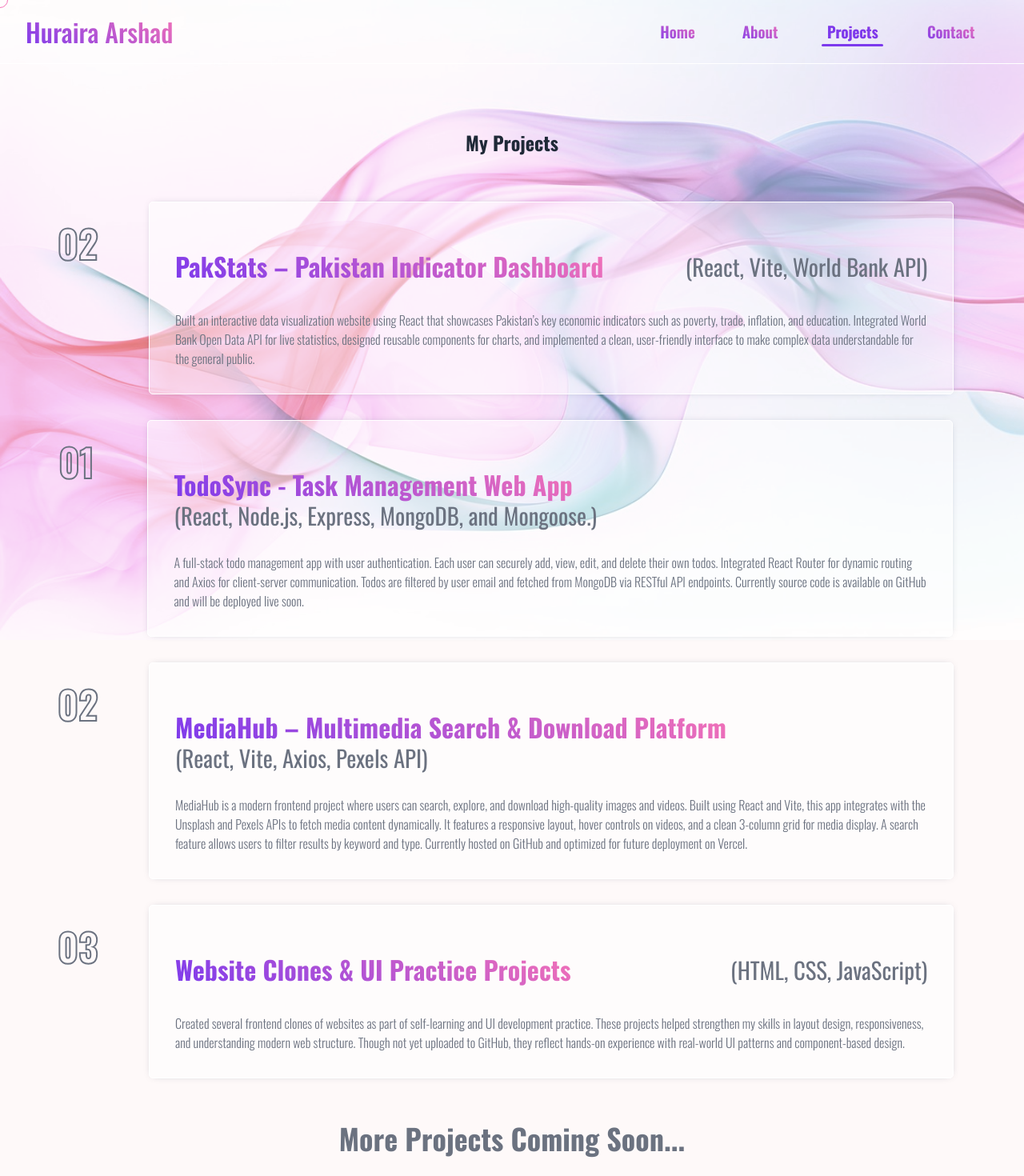
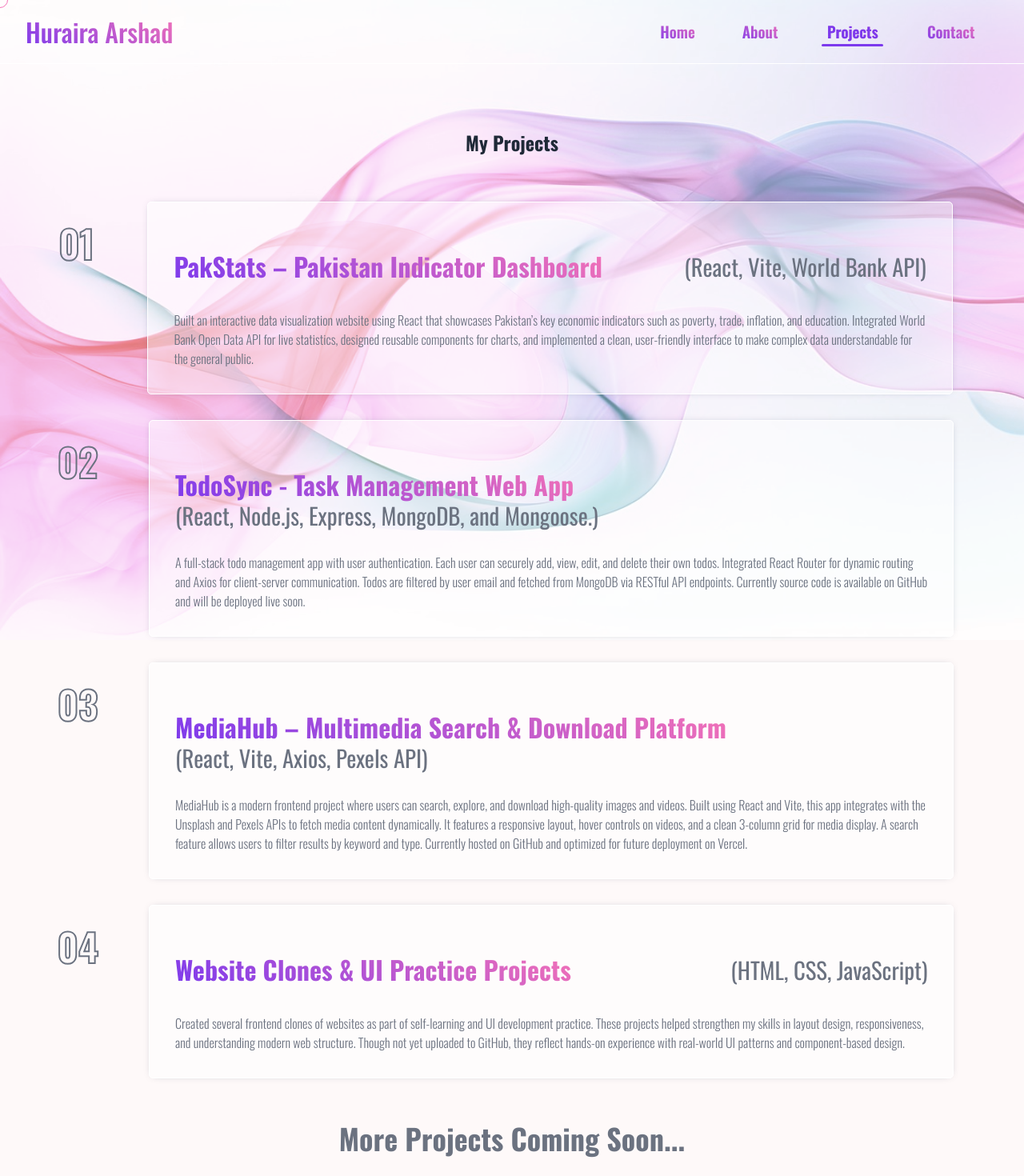
Before and after one commit to Huraira-Arshad-Abbasi/portfolio-website, a React (Vite) app: page /Project in a window 1280 px wide. Shown: the top 1470 px of the page at 80% size. Built offline with nearby package versions, Linux system fonts and the light colour scheme.

Commit message:
project order modified

```diff
--- a/src/components/Project.jsx
+++ b/src/components/Project.jsx
@@ -13,7 +13,7 @@ export default function Project () {
             whileInView={{ opacity: 1, y: 0 }}
             transition={{ duration: 0.8 , delay: 0.2}}
             viewport={{ once: true}} className='Porject__Card'>
-          <h3>02</h3>
+          <h3>01</h3>
           <Link
             target='_blank'
             to='https://pak-stats.vercel.app/'
@@ -33,7 +33,7 @@ export default function Project () {
             whileInView={{ opacity: 1, y: 0 }}
             transition={{ duration: 0.8 }}
             viewport={{ once: true}} className='Porject__Card'>
-          <h3>01</h3>
+          <h3>02</h3>
           <Link
             target='_blank'
             to='https://todo-sync-jet.vercel.app/'
@@ -59,7 +59,7 @@ export default function Project () {
             whileInView={{ opacity: 1, y: 0 }}
             transition={{ duration: 0.8 , delay: 0.2}}
             viewport={{ once: true}} className='Porject__Card'>
-          <h3>02</h3>
+          <h3>03</h3>
           <Link
             target='_blank'
             to='https://media-hub-huraira-project.vercel.app/'
@@ -79,7 +79,7 @@ export default function Project () {
             whileInView={{ opacity: 1, y: 0 }}
             transition={{ duration: 0.8 , delay: 0.4}}
             viewport={{ once: true}} className='Porject__Card'>
-          <h3>03</h3>
+          <h3>04</h3>
           <Link target='_blank' to='https://github.com/Huraira-Arshad-Abbasi'>
             <div className='heading'>
               <h2>Website Clones & UI Practice Projects</h2>
```
